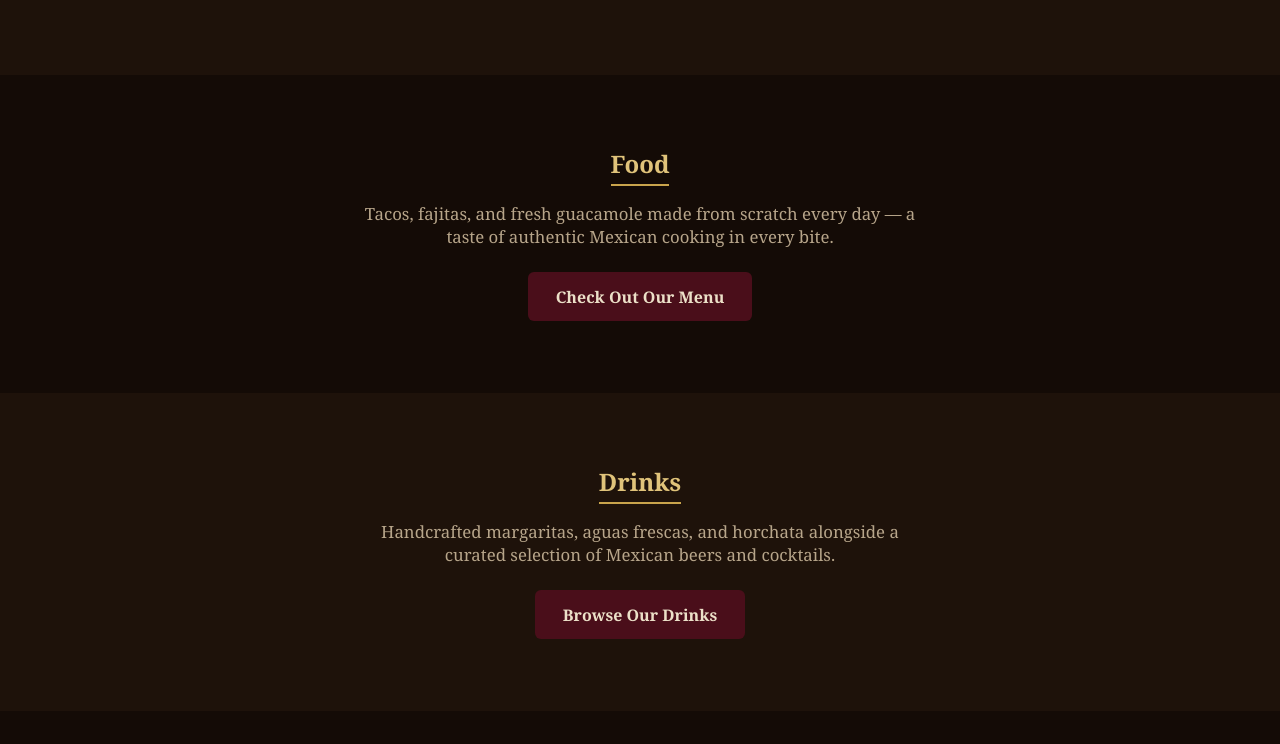
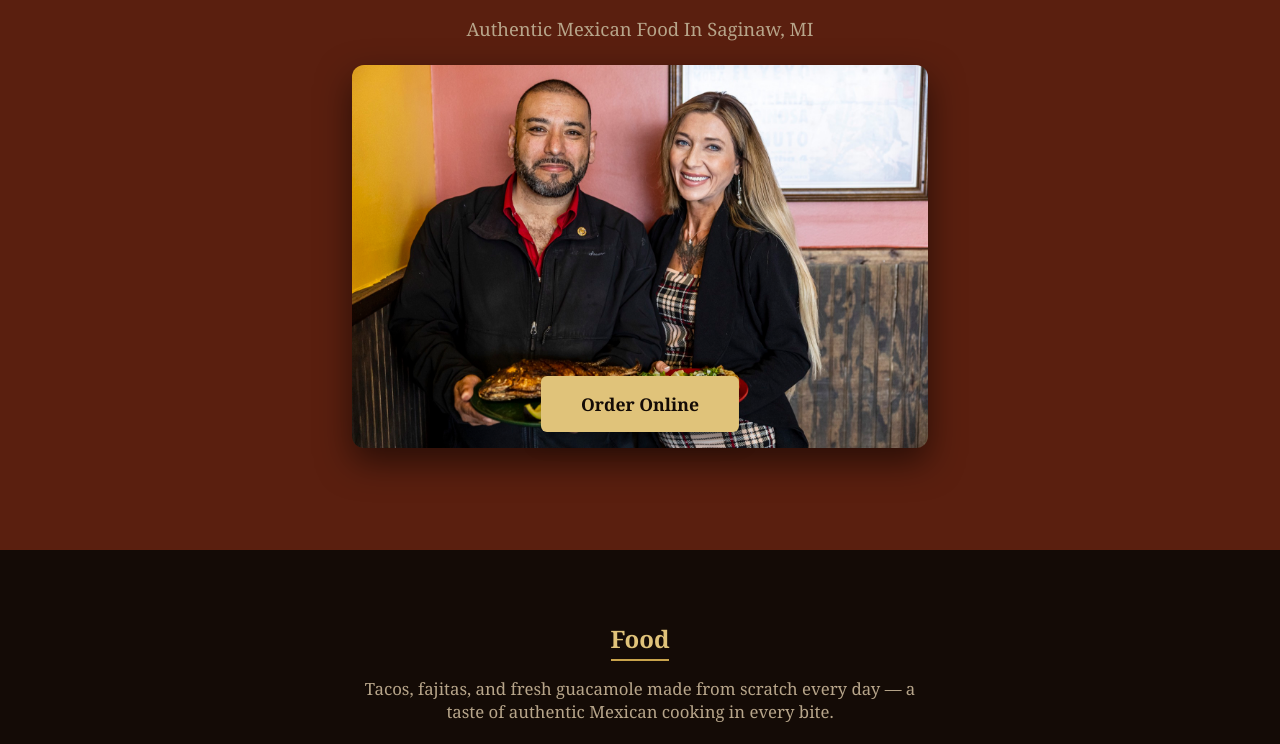
Before and after one commit to sebzicodes/Sombreros-Mexican-Restaurant, a plain HTML site: page index.html in a window 1280 px wide. Shown: the part 250-994 px from the top of the page. Drawn offline with Linux system fonts and the light colour scheme.

Commit message:
inserted hero photo, adjusted vh of sections, redid headers for hero section

```diff
--- a/index.html
+++ b/index.html
@@ -83,8 +83,20 @@
 
     <section id="sombreros-page-home" class="sombreros-page" data-sombreros-page="home">
       <div id="sombreros-hero-banner">
-        <h1 id="sombreros-hero-heading">Authentic Mexican Flavor</h1>
-        <p id="sombreros-hero-subheading">Handcrafted food made fresh daily in [City, State]</p>
+        <h1 id="sombreros-hero-heading">Sombreros Mexican Restaurant</h1>
+        <p id="sombreros-hero-subheading">Authentic Mexican Food In Saginaw, MI</p>
+        <div id="sombreros-hero-photo-frame">
+          <img
+            id="sombreros-hero-photo"
+            src="images/sombreros-hero-photo.jpg"
+            alt="Sombreros Mexican Restaurant owners holding a whole fried fish plate and a steak taco plate"
+            width="1600"
+            height="1066"
+            loading="eager"
+            fetchpriority="high"
+          />
+          <a href="#sombreros-page-order-online" data-sombreros-route="order-online" id="sombreros-hero-cta" class="sombreros-hero-cta">Order Online</a>
+        </div>
       </div>
 
       <section
--- a/styles.css
+++ b/styles.css
@@ -18,6 +18,8 @@
   --sombreros-color-gold-bright: #e0c37a;
   --sombreros-color-ivory: #ece0c8;
   --sombreros-color-muted: #b7a58a;
+  --sombreros-color-ember: #5a1f0f;
+  --sombreros-header-height: 56px;
 }
 
 body {
@@ -209,9 +211,17 @@ body.sombreros-no-scroll {
 /* --- Hero Banner --- */
 
 #sombreros-hero-banner {
-  background-color: var(--sombreros-color-obsidian);
+  background-color: var(--sombreros-color-ember);
   text-align: center;
-  padding: 3rem 15%;
+  padding: 2rem 0.75rem;
+  display: flex;
+  flex-direction: column;
+  align-items: center;
+  justify-content: center;
+  gap: 1.5rem;
+  height: calc(100vh - var(--sombreros-header-height));
+  height: calc(100dvh - var(--sombreros-header-height));
+  overflow: hidden;
 }
 
 #sombreros-hero-heading {
@@ -227,6 +237,64 @@ body.sombreros-no-scroll {
 #sombreros-hero-subheading {
   font-size: 1rem;
   color: var(--sombreros-color-muted);
+}
+
+#sombreros-hero-photo-frame {
+  position: relative;
+  display: inline-block;
+  max-width: 100%;
+  min-height: 0;
+}
+
+#sombreros-hero-photo {
+  display: block;
+  width: auto;
+  height: auto;
+  max-width: 100%;
+  max-height: 38vh;
+  max-height: 38dvh;
+  border-radius: 12px;
+  box-shadow: 0 14px 34px rgba(0, 0, 0, 0.55);
+}
+
+.sombreros-hero-cta {
+  position: absolute;
+  left: 50%;
+  bottom: 1rem;
+  transform: translateX(-50%);
+  display: inline-block;
+  background-color: var(--sombreros-color-gold-bright);
+  color: var(--sombreros-color-void);
+  text-decoration: none;
+  font-weight: bold;
+  font-size: 1rem;
+  padding: 0.85rem 1.75rem;
+  border-radius: 6px;
+  box-shadow: 0 8px 18px rgba(0, 0, 0, 0.5);
+  transition: background-color 0.2s ease, transform 0.2s ease, box-shadow 0.2s ease;
+}
+
+.sombreros-hero-cta:hover,
+.sombreros-hero-cta:focus-visible {
+  background-color: var(--sombreros-color-gold);
+  transform: translate(-50%, -2px);
+  box-shadow: 0 10px 22px rgba(0, 0, 0, 0.55);
+}
+
+.sombreros-hero-cta:focus-visible {
+  outline: 3px solid var(--sombreros-color-ivory);
+  outline-offset: 3px;
+}
+
+@media (prefers-reduced-motion: reduce) {
+  .sombreros-hero-cta {
+    transition: none;
+  }
+
+  .sombreros-hero-cta:hover,
+  .sombreros-hero-cta:focus-visible {
+    transform: translateX(-50%);
+  }
 }
 
 /* --- Home Page: Section Overviews --- */
@@ -654,6 +722,20 @@ body.sombreros-no-scroll {
     font-size: 1.15rem;
   }
 
+  #sombreros-hero-banner {
+    padding: 2.5rem 1rem;
+  }
+
+  #sombreros-hero-photo {
+    max-height: 42vh;
+    max-height: 42dvh;
+  }
+
+  .sombreros-hero-cta {
+    font-size: 1.05rem;
+    padding: 1rem 2.25rem;
+  }
+
   .sombreros-home-overview-section {
     padding: 3.5rem 15%;
   }
@@ -708,11 +790,21 @@ body.sombreros-no-scroll {
   }
 
   #sombreros-hero-banner {
-    padding: 5rem 15%;
+    padding: 3rem 2rem;
   }
 
   #sombreros-hero-heading {
     font-size: 3.5rem;
+  }
+
+  #sombreros-hero-photo {
+    max-height: 48vh;
+    max-height: 48dvh;
+  }
+
+  .sombreros-hero-cta {
+    font-size: 1.1rem;
+    padding: 1rem 2.5rem;
   }
 
   #sombreros-page-menu,
```
Also changed, not shown: images/sombreros-hero-photo.jpg (added).
